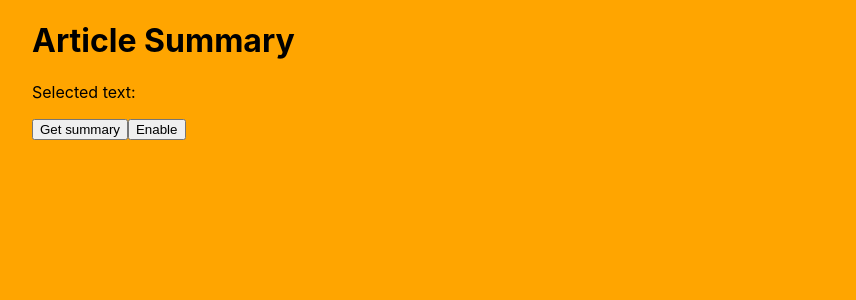
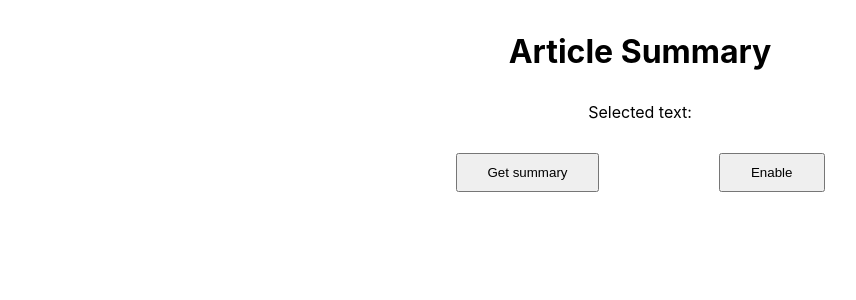
Before and after one commit to charlesGraham/chrome-extension, a React (Create React App) app: page / in a window 1280 px wide. Shown: the top 300 px of the page, without its empty margins (0-856 px from the left). Built offline with nearby package versions, Linux system fonts and the light colour scheme.

Commit message:
Beginnings of styles

```diff
--- a/src/components/Popup/Popup.css
+++ b/src/components/Popup/Popup.css
@@ -1,4 +1,18 @@
+button {
+  padding: 10px 30px;
+}
 
-body {
-  background-color: orange;
+.content_container {
+  margin: 2em auto;
+  height: 10em;
+  display: flex;
+  flex-direction: column;
+  align-items: center;
+  justify-content: space-between;
 }
+
+.buttons_container {
+  width: 50%;
+  display: flex;
+  justify-content: space-evenly;
+}
--- a/src/components/Popup/Popup.jsx
+++ b/src/components/Popup/Popup.jsx
@@ -15,11 +15,14 @@ function Popup() {
   }
 
   return (
-    <div>
+    <div className="content_container">
       <h1 className="popup_title">Article Summary</h1>
       <p className="selected_text">Selected text: <span id="selectedText"></span></p>
-      <button id="summaryButton" onClick={handleGetSummary}>Get summary</button>
-      <button onClick={handleToggle}>{isEnabled ? 'Disable' : 'Enable'}</button>
+      <div className="buttons_container">
+        <button id="summaryButton" onClick={handleGetSummary}>Get summary</button>
+        <button onClick={handleToggle}>{isEnabled ? 'Disable' : 'Enable'}</button>
+      </div>
+
     </div>
   );
 }
--- a/src/index.css
+++ b/src/index.css
@@ -7,6 +7,10 @@ body {
   -moz-osx-font-smoothing: grayscale;
 }
 
+h1, h2, h3, h4, h5, h6, p {
+  margin: 0;
+}
+
 code {
   font-family: source-code-pro, Menlo, Monaco, Consolas, 'Courier New',
     monospace;
```
